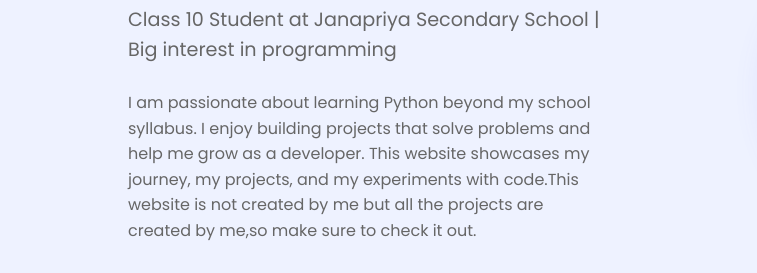
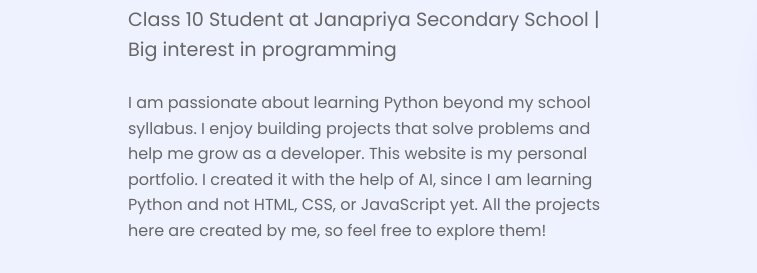
Before and after one commit to python-boy-program/Portfolio-, a plain HTML site: page index.html in a window 1280 px wide. Shown: the part 316-589 px from the top of the page, 0-757 px from the left. Drawn offline with Linux system fonts and the light colour scheme.

Commit message:
Revise personal portfolio description in index.html
Updated portfolio description for clarity and accuracy.

```diff
--- a/index.html
+++ b/index.html
@@ -354,9 +354,10 @@
             <h1>Hi, I’m <span>Unique Agasti</span></h1>
             <h3>Class 10 Student at Janapriya Secondary School | Big interest in programming</h3>
             <p>
-                I am passionate about learning Python beyond my school syllabus. I enjoy building projects
-                that solve problems and help me grow as a developer. This website showcases my journey,
-                my projects, and my experiments with code.This website is not created by me but all the projects are created by me,so make sure to check it out.
+                 I am passionate about learning Python beyond my school syllabus. I enjoy building projects that solve problems
+                and help me grow as a developer. This website is my personal portfolio.
+                I created it with the help of AI, since I am learning Python and not HTML, CSS, or JavaScript yet.
+                All the projects here are created by me, so feel free to explore them!
             </p>
             <a href="#projects" class="btn">View My Projects</a>
         </div>
```
